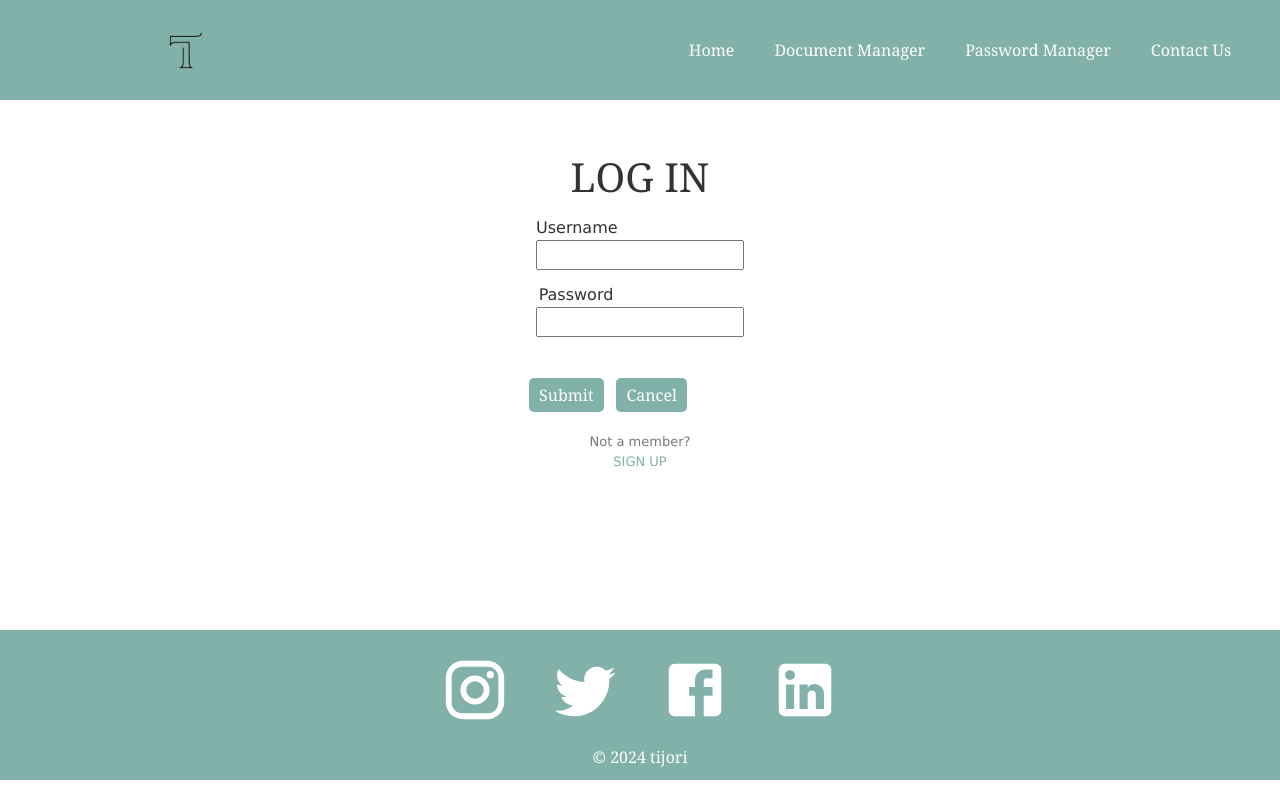
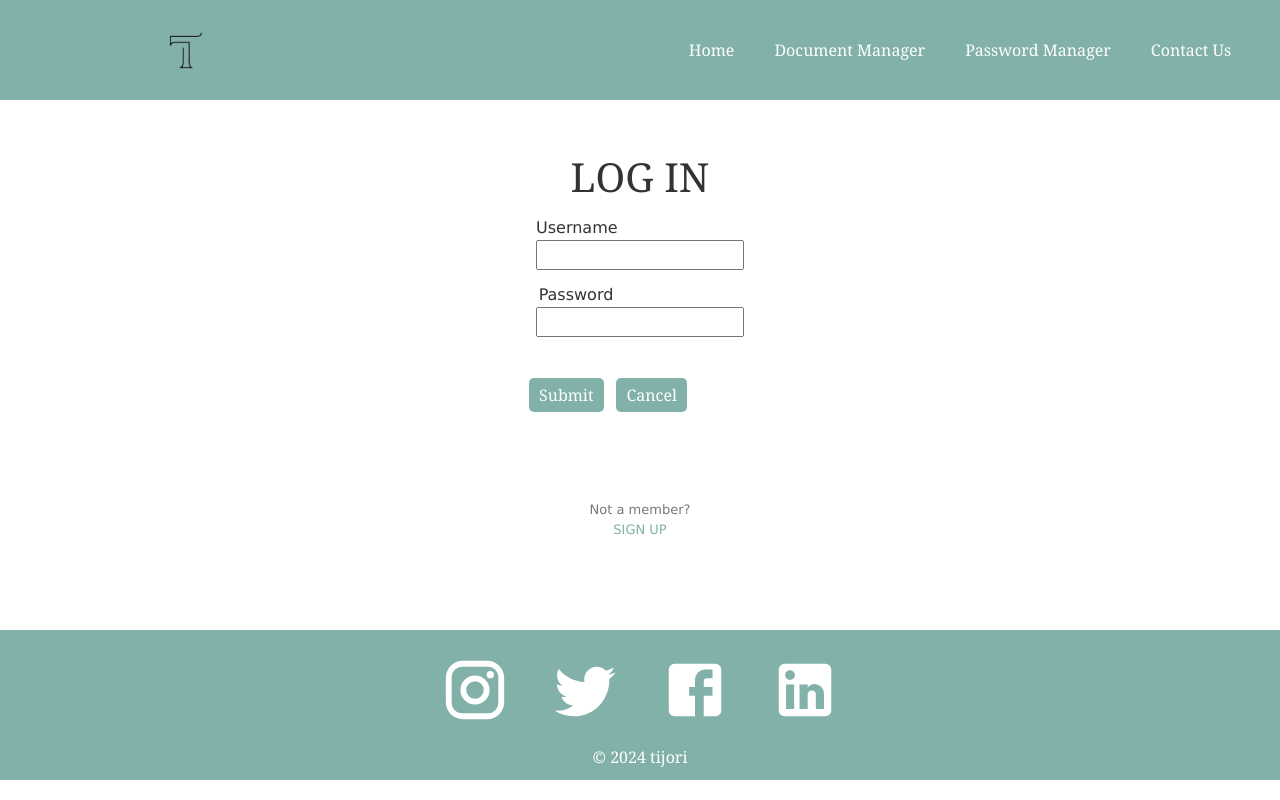
Before and after one commit to Arpit1812/Tijori, a React (Vite) app: page /login in a window 1280 px wide. Built offline with nearby package versions, Linux system fonts and the light colour scheme.

Commit message:
Update LogInForm.css

```diff
--- a/src/styles/LogInForm.css
+++ b/src/styles/LogInForm.css
@@ -68,7 +68,7 @@
   position: relative;
   text-align: center;
   color: #7a7878;
-  top: 70%;
+  top: 100%;
   font-family: Verdana, Geneva, Tahoma, sans-serif;
   font-size: small;
 }
```
